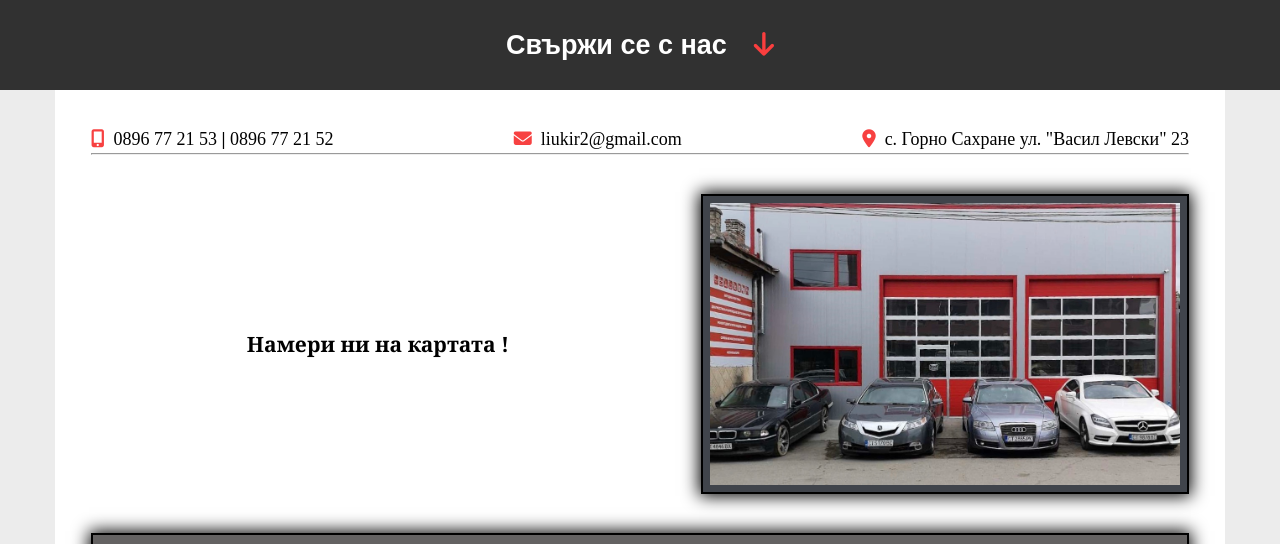
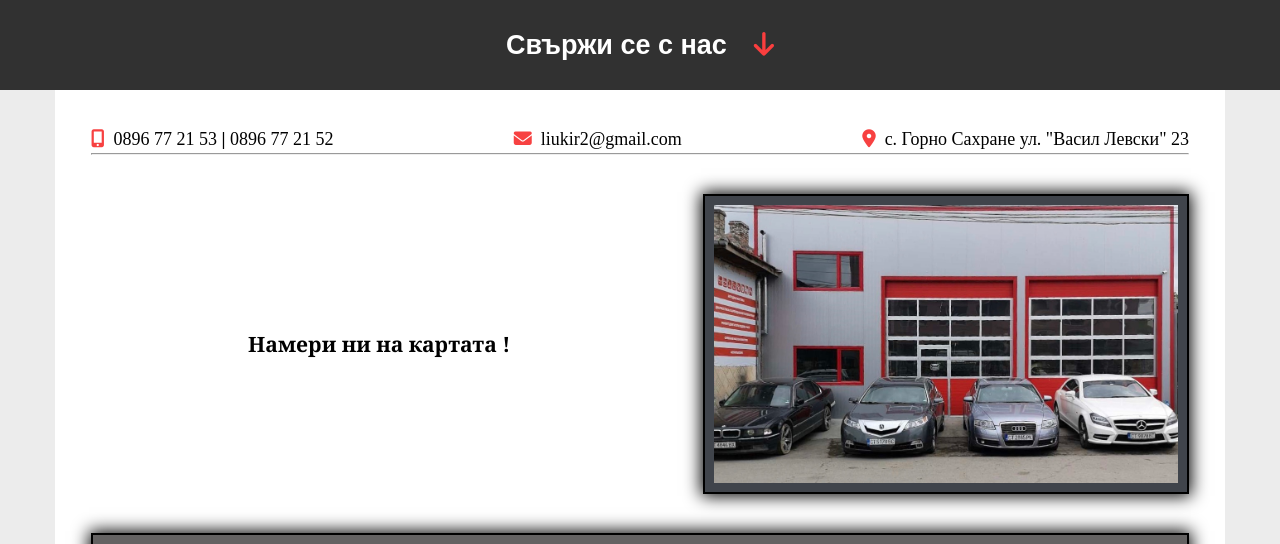
Before and after one commit to SKSteeve/Jekyll-Project, a Jekyll site: the page built from contacts.html, in a window 1280 px wide. Shown: the part 810-1354 px from the top of the page. Built offline with Jekyll 4.4.1, drawn with Linux system fonts in a browser that asks for light colours; nearby versions of some CDN libraries; grey boxes are pictures that could not be loaded.

Commit message:
Fixed border padd

```diff
--- a/css/contacts-page.css
+++ b/css/contacts-page.css
@@ -38,7 +38,7 @@
     height: 300px;
     width: 640px;
     border: 2px solid black;
-    padding: 0.4em;
+    padding: 0.5em;
     background-color: rgb(64, 68, 75);
     box-shadow: 0 0 16px 2px;
 }
--- a/docs/css/contacts-page.css
+++ b/docs/css/contacts-page.css
@@ -38,7 +38,7 @@
     height: 300px;
     width: 640px;
     border: 2px solid black;
-    padding: 0.4em;
+    padding: 0.5em;
     background-color: rgb(64, 68, 75);
     box-shadow: 0 0 16px 2px;
 }
--- a/docs/feed.xml
+++ b/docs/feed.xml
@@ -1 +1 @@
-<?xml version="1.0" encoding="utf-8"?><feed xmlns="http://www.w3.org/2005/Atom" ><generator uri="https://jekyllrb.com/" version="4.0.0">Jekyll</generator><link href="http://localhost:4000/Jekyll-Project/feed.xml" rel="self" type="application/atom+xml" /><link href="http://localhost:4000/Jekyll-Project/" rel="alternate" type="text/html" /><updated>2019-11-24T20:22:35+02:00</updated><id>http://localhost:4000/Jekyll-Project/feed.xml</id><title type="html">АУТО КРИС</title><subtitle>Автосервиз</subtitle></feed>
+<?xml version="1.0" encoding="utf-8"?><feed xmlns="http://www.w3.org/2005/Atom" ><generator uri="https://jekyllrb.com/" version="4.0.0">Jekyll</generator><link href="http://localhost:4000/Jekyll-Project/feed.xml" rel="self" type="application/atom+xml" /><link href="http://localhost:4000/Jekyll-Project/" rel="alternate" type="text/html" /><updated>2019-11-24T20:32:56+02:00</updated><id>http://localhost:4000/Jekyll-Project/feed.xml</id><title type="html">АУТО КРИС</title><subtitle>Автосервиз</subtitle></feed>
```
